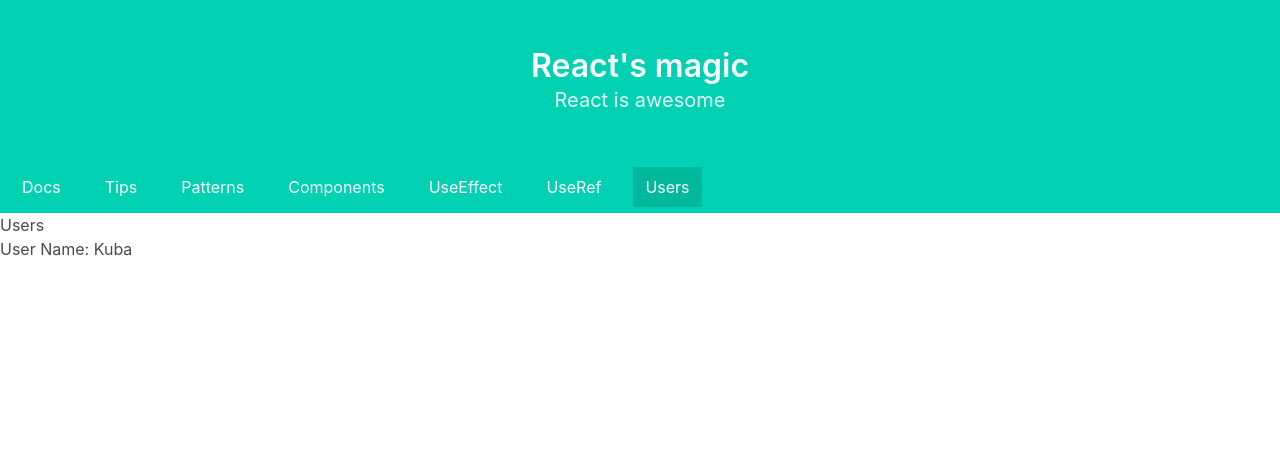
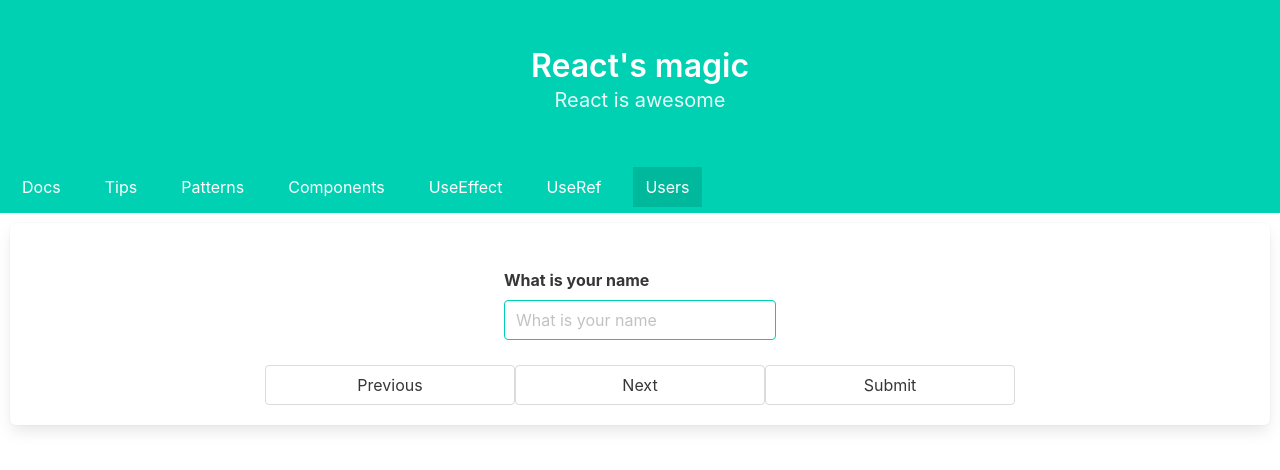
Before and after one commit to JakHer/Advanced-React, a React (Create React App) app: page /users in a window 1280 px wide. Shown: the top 470 px of the page. Built offline with nearby package versions, Linux system fonts and the light colour scheme.

Commit message:
feat: context for compound components

```diff
--- /dev/null
+++ b/src/views/Components/MultiStep/MultiStep.js
@@ -0,0 +1,51 @@
+import React, { useContext, useState } from "react";
+import cx from "classnames";
+import styles from "./MultiStep.module.scss";
+
+const Page = ({ children, pageIndex }) => {
+  const { changePage, currentPage } = useContext(WizzardContext);
+
+  return currentPage === pageIndex ? <>{children}</> : null;
+};
+
+const Controls = () => {
+  const { changePage, currentPage } = useContext(WizzardContext);
+
+  return (
+    <div className={cx(styles.ButtonsBox)}>
+      <button className={cx("button", styles.Button)} onClick={() => changePage(currentPage - 1)}>
+        Previous
+      </button>
+      <button className={cx("button", styles.Button)} onClick={() => changePage(currentPage + 1)}>
+        Next
+      </button>
+      <button className={cx("button", styles.Button)}>Submit</button>
+    </div>
+  );
+};
+
+const WizzardContext = React.createContext({
+  currentPage: 1,
+  changePage: () => {},
+});
+
+const Wizzard = ({ children }) => {
+  const [currentPage, setCurrentPage] = useState(1);
+
+  const changePage = (newPageIndex) => {
+    setCurrentPage(newPageIndex);
+  };
+
+  return (
+    <WizzardContext.Provider
+      value={{
+        currentPage,
+        changePage,
+      }}
+    >
+      {children}
+    </WizzardContext.Provider>
+  );
+};
+
+export { Page, Controls, Wizzard };
--- /dev/null
+++ b/src/views/Components/MultiStep/MultiStep.module.scss
@@ -0,0 +1,12 @@
+.ButtonsBox {
+  display: flex;
+  flex-direction: row;
+  max-width: 250px;
+  justify-content: center;
+  align-items: center;
+  margin: 0 auto;
+}
+
+.Button {
+  min-width: 250px;
+}
--- a/src/views/Users.js
+++ b/src/views/Users.js
@@ -1,21 +1,41 @@
 import React from "react";
-
-const MyContext = React.createContext();
+import * as MultiStep from "./Components/MultiStep/MultiStep";
+import cx from "classnames";
+import styles from "./Users.module.scss";
 
 const Users = () => (
-  <MyContext.Provider value={{ name: "Kuba" }}>
-    <p>Users</p>
-    <User />
-  </MyContext.Provider>
+  <div className={cx(styles.Container)}>
+    <MultiStep.Wizzard>
+      <div className="box">
+        <MultiStep.Page pageIndex={1}>
+          <div className={cx(styles.Wrapper)}>
+            <div className="field">
+              <div className={cx("control", styles.Control)}>
+                <label htmlFor="name" className="label">
+                  What is your name
+                </label>
+                <input name="name" className="input is-primary" type="text" placeholder="What is your name" />
+              </div>
+            </div>
+          </div>
+        </MultiStep.Page>
+        <MultiStep.Page pageIndex={2}>
+          <div className={cx(styles.Wrapper)}>
+            <div className="field">
+              <div className={cx("control", styles.Control)}>
+                <label htmlFor="name" className="label">
+                  What is your surname
+                </label>
+                <input name="name" className="input is-primary" type="text" placeholder="What is your surname" />
+              </div>
+            </div>
+          </div>
+        </MultiStep.Page>
+        <MultiStep.Page pageIndex={3}>Page 3</MultiStep.Page>
+        <MultiStep.Controls />
+      </div>
+    </MultiStep.Wizzard>
+  </div>
 );
 
-const User = () => {
-  const context = React.useContext(MyContext);
-  return (
-    <div>
-      <p>User Name: {context.name}</p>
-    </div>
-  );
-};
-
 export default Users;
--- /dev/null
+++ b/src/views/Users.module.scss
@@ -0,0 +1,14 @@
+.Control {
+  max-width: 500px;
+}
+
+.Container {
+  margin: 10px;
+}
+
+.Wrapper {
+  padding: 25px 0;
+  display: flex;
+  justify-content: center;
+  align-items: center;
+}
```
